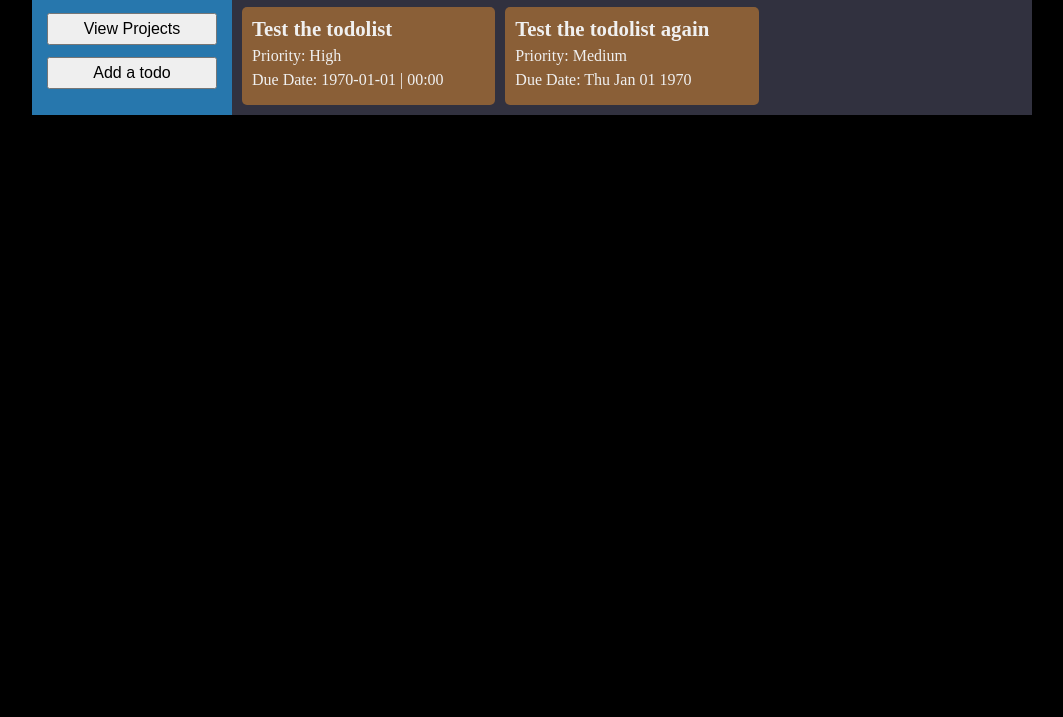
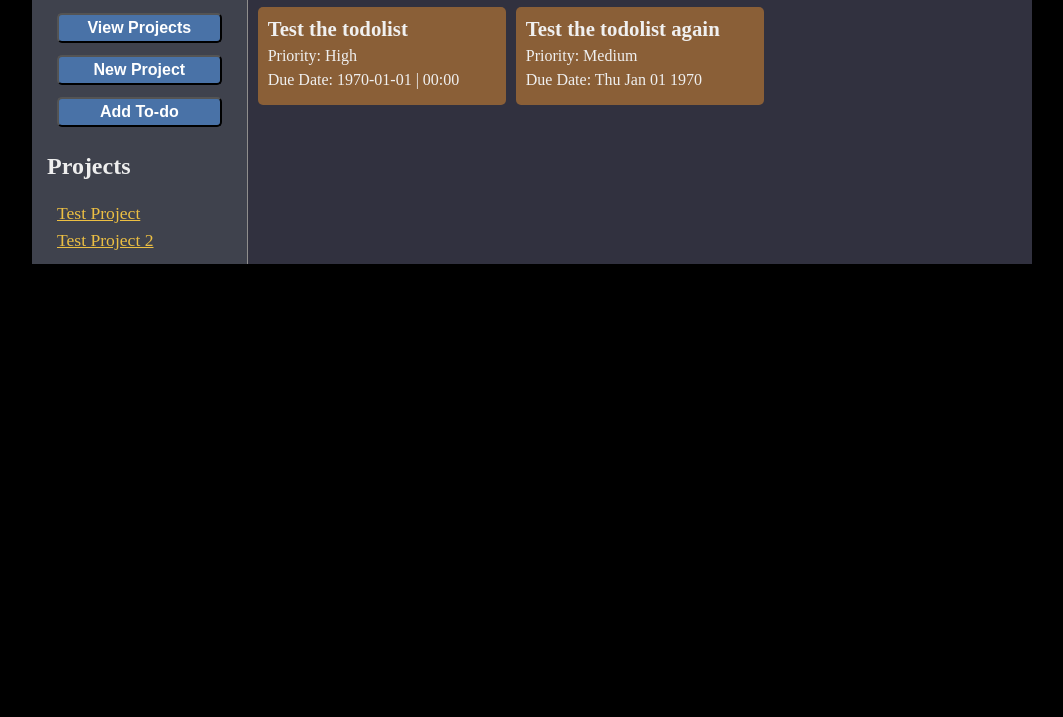
Before and after one commit to ZakhaevK/odin-todolist, a website built with webpack: page src/template.html in a window 1280 px wide. Shown: the part 83-800 px from the top of the page, without its empty margins (108-1171 px from the left). Built offline with nearby package versions, Linux system fonts and the light colour scheme.

Commit message:
Adjust sidebar UI in template - Implement quick access to projects in sidebar - Likely keep project page for a list of them with further detail

```diff
--- a/src/style.css
+++ b/src/style.css
@@ -3,17 +3,19 @@ body {
   justify-content: center;
   align-content: center;
   background-color: black;
-  grid-template-columns: 1fr 4fr;
+  grid-template-columns: 1.1fr 4fr;
   width: 1000px;
   margin: auto;
 }
 
 #sidebar {
-  color: aliceblue;
+  color: rgb(238, 238, 238);
   display: flex;
   flex-direction: column;
   padding: 10px 15px;
-  background-color: rgb(39, 119, 173);
+  background-color: rgb(63, 66, 77);
+  border-right: 1px solid;
+  border-color: rgb(143, 142, 141);
 }
 
 #sidebar ul {
@@ -25,13 +27,34 @@ body {
   display: flex;
   justify-content: space-between;
   align-items:center;
-  padding: 6px 0;
+  padding: 3px 0;
 }
 
 #sidebar button {
+  background-color: rgb(73, 114, 167);
+  color:rgb(255, 255, 255);
   font-size: 1rem;
-  padding: 5px;
+  font-weight: bold;
+  border-radius: 5px;
+  margin: 3px 10px;
+  padding: 4px;
   flex: 1;
+}
+
+#sidebar #sb-project-list {
+  display: flex;
+  flex-direction: column;
+  justify-content: space-between;
+}
+
+#sidebar #sb-project-list li {
+  list-style: circle;
+  margin-left: 10px;
+}
+
+#sidebar #sb-project-list li a {
+  font-size: 1.1rem;
+  color: rgb(236, 191, 67);
 }
 
 #content {
@@ -56,7 +79,7 @@ body {
 }
 
 .project-item:hover {
-  background-color: rgb(113, 145, 63);
+  background-color: rgb(163, 128, 68);
 }
 
 
--- a/src/template.html
+++ b/src/template.html
@@ -16,9 +16,21 @@
           <button id="sb-viewproj">View Projects</button>
         </li>
         <li>
-          <button id="sb-addtodo">Add a todo</button>
+          <button id="sb-addtodo">New Project</button>
+        </li>
+        <li>
+          <button id="sb-addtodo">Add To-do</button>
         </li>
       </ul>
+
+          <div id="sb-project-list">
+            <h2>Projects</h2>
+            <ul>
+              <li><a href="">Test Project</a></li>
+              <li><a href="">Test Project 2</a></li>
+            </ul>
+          </div>
+
 
   </div>
   <div id="content">
```
